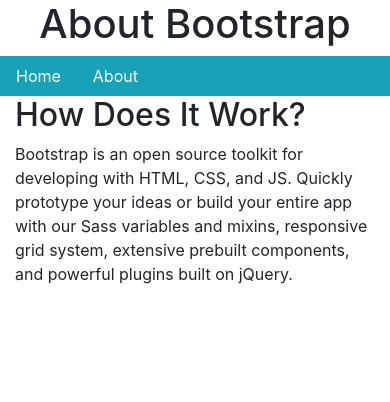
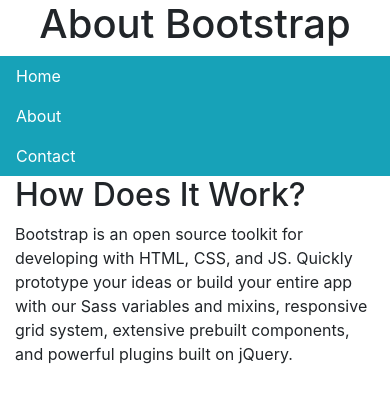
Before and after one commit to esgu0006/esgu0006.github.io, a plain HTML site: page week-9/index.html in a window 390 px wide. Drawn offline with nearby package versions, Linux system fonts and the light colour scheme.

Commit message:
responsive nav

```diff
--- a/week-9/index.html
+++ b/week-9/index.html
@@ -15,14 +15,11 @@
 
 <body>
   <h1 class="text-center">About Bootstrap</h1>
-  <ul class="nav bg-info">
-    <li class="nav-item">
-      <a class="nav-link text-white" href="#">Home</a>
-    </li>
-    <li class="nav-item">
-      <a class="nav-link text-white" href="#">About</a>
-    </li>
-  </ul>
+  <nav class="nav nav-pills flex-column flex-sm-row bg-info">
+    <a class="flex-sm-fill text-sm-center nav-link text-white" href="#">Home</a>
+    <a class="flex-sm-fill text-sm-center nav-link text-white" href="#">About</a>
+    <a class="flex-sm-fill text-sm-center nav-link text-white" href="#">Contact</a>
+  </nav>
   <div class="container-fluid">
     <p class="h2">How Does It Work?</p>
     <p>Bootstrap is an open source toolkit for developing with HTML, CSS, and JS. Quickly prototype your ideas or build
```
